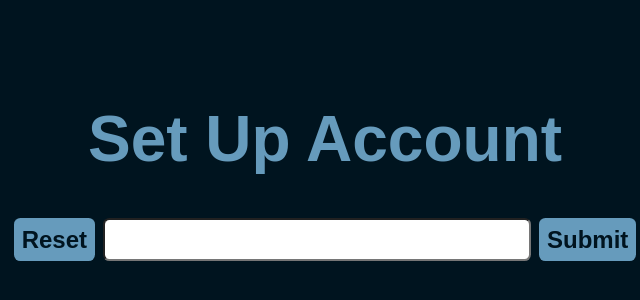
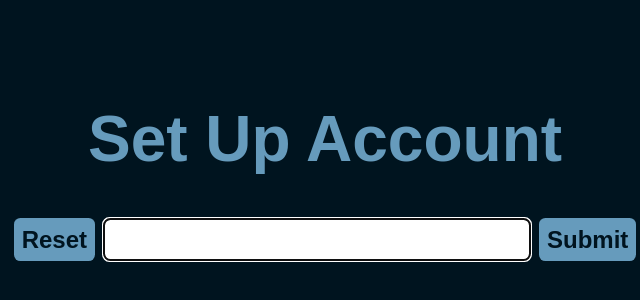
Before and after one commit to tommyneu/renewal_reward_paper, a website: page public/setup.html in a window 1280 px wide. Shown: the part 240-540 px from the top of the page, 315-955 px from the left. Drawn offline with Linux system fonts and the light colour scheme.

Commit message:
added autofocus for page redirect

```diff
--- a/public/setup.html
+++ b/public/setup.html
@@ -68,7 +68,7 @@
             <h1>Set Up Account</h1>
             <form method="POST" action="/setUpAccount" id="passwordForm">
                 <button type="button" id="resetButton">Reset</button>
-                <input type="text"   name="password"   id="password"  />
+                <input type="text"   name="password"   id="password"  autofocus/>
                 <input type="hidden" name="data"       id="data"      />
                 <button type="button" id="submitButton">Submit</button>
             </form>
```
